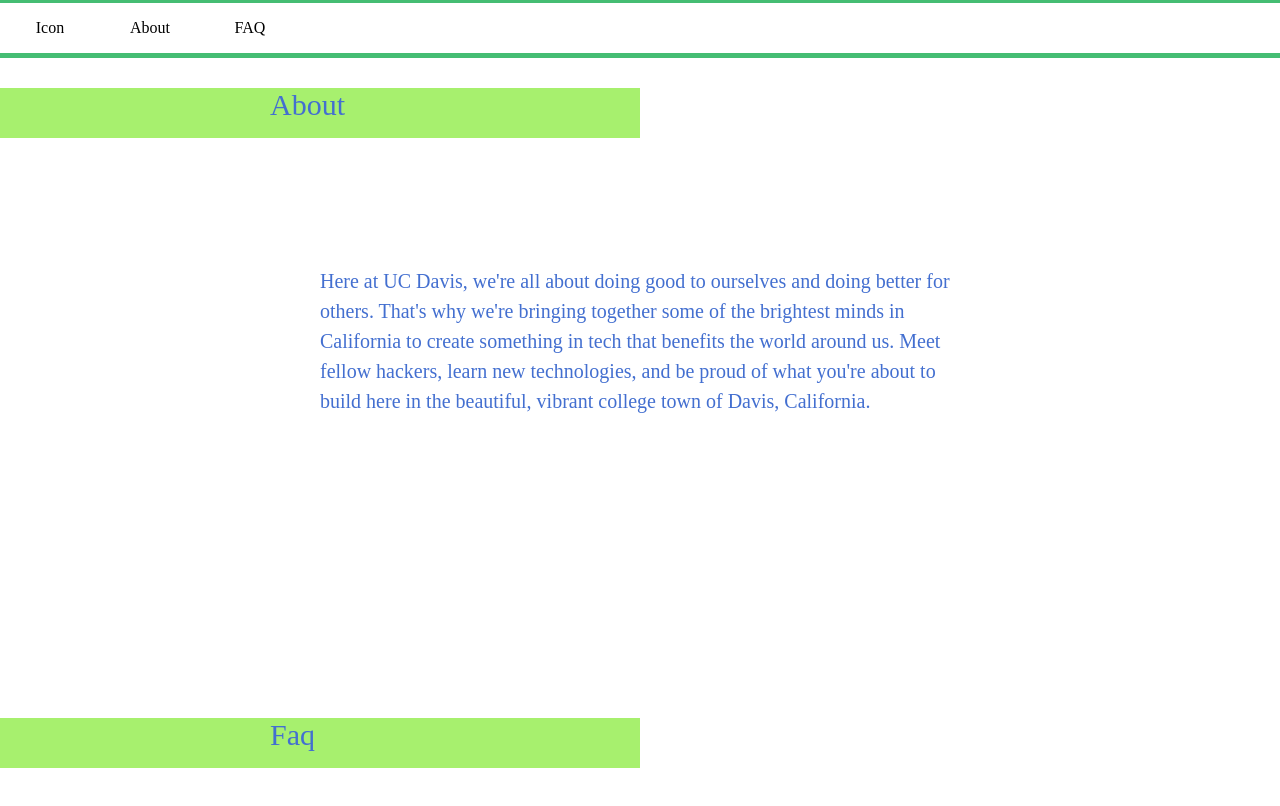
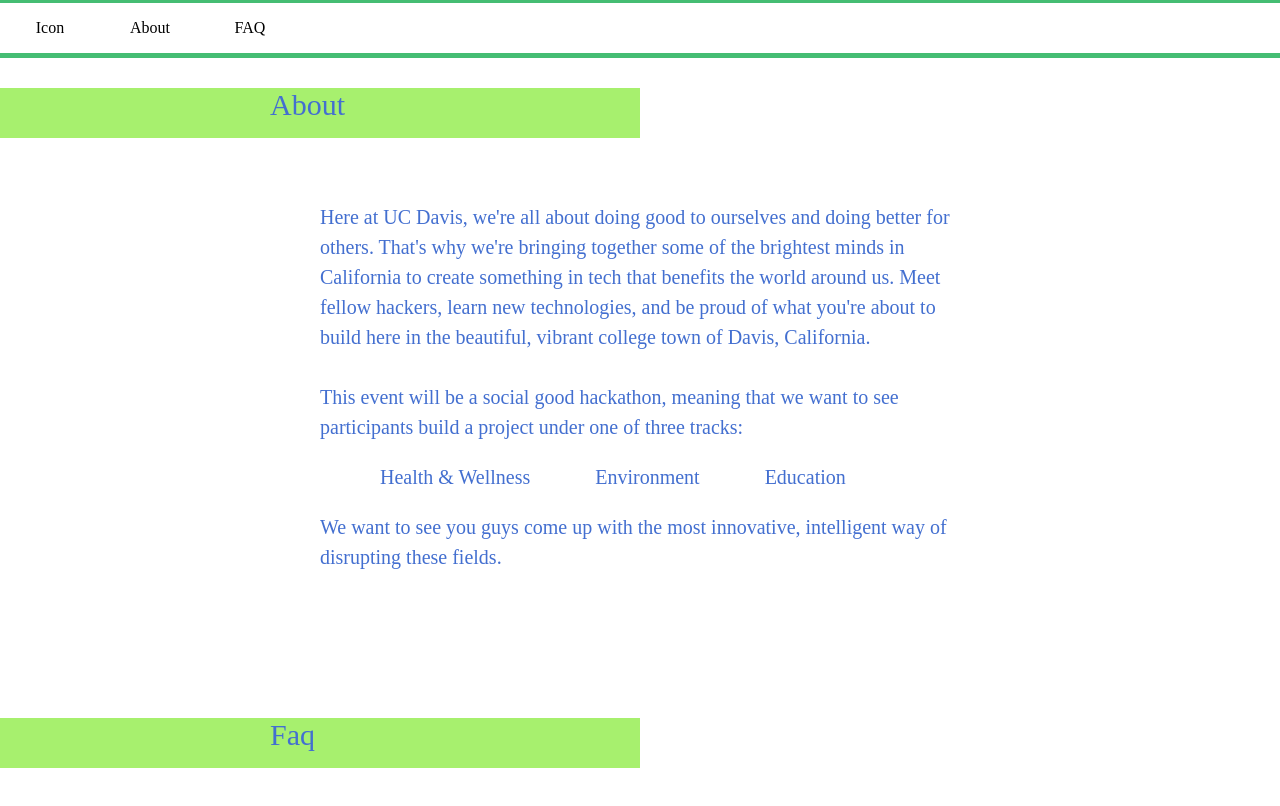
Before and after one commit to rrtigga/HackDavis, a plain HTML site: page main.html in a window 1280 px wide. Shown: the part 797-1603 px from the top of the page. Drawn offline with nearby package versions, Linux system fonts and the light colour scheme.

Commit message:
more about

```diff
--- a/main.html
+++ b/main.html
@@ -40,6 +40,16 @@
 		<div id="aboutbody">
 			Here at UC Davis, we're all about doing good to ourselves and doing better for others. That's why we're bringing together some of the brightest minds in California to create something in tech that benefits the world around us. Meet fellow hackers, learn new technologies, and be proud of what you're about to build here in the beautiful, vibrant college town of Davis, California. <br> <br>
 
+			This event will be a social good hackathon, meaning that we want to see participants build a project under one of three tracks:
+
+			<br>
+			<p id="track"> Health & Wellness </p>
+			<p id="track">  Environment </p>
+			<p id="track"> Education </p>
+			<br>
+
+			We want to see you guys come up with the most innovative, intelligent way of disrupting these fields.
+
 
 		</div>
 		<div id="">
--- a/styles.css
+++ b/styles.css
@@ -22,11 +22,16 @@ body {
 }
 
 #aboutbody {
-	padding-top: 10%;
+	padding-top: 5%;
 	line-height: 150%;
 	width: 50%;
 	margin: 0 auto;
 	font-size: 20px;
+}
+
+#track {
+	display: inline-block;
+	padding-left: 3em;
 }
 
 #name {
```
